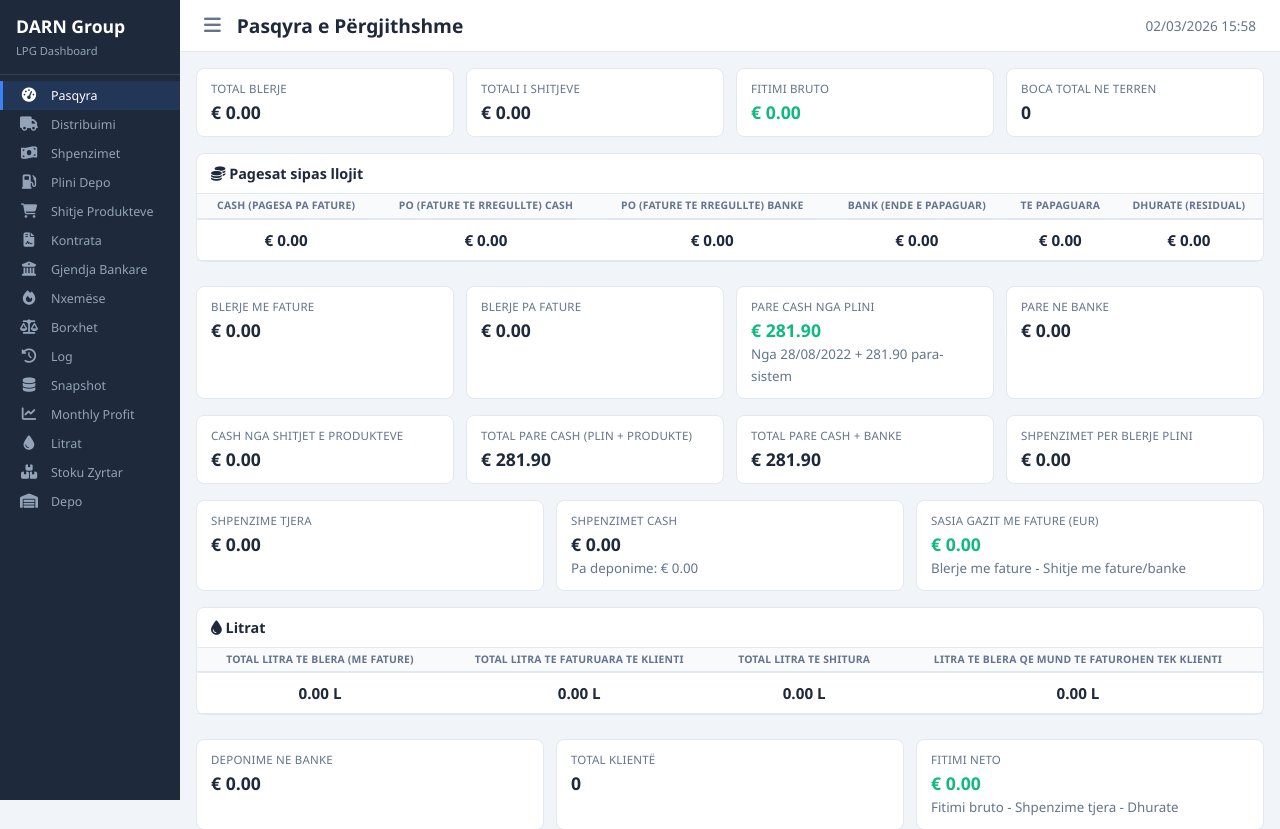
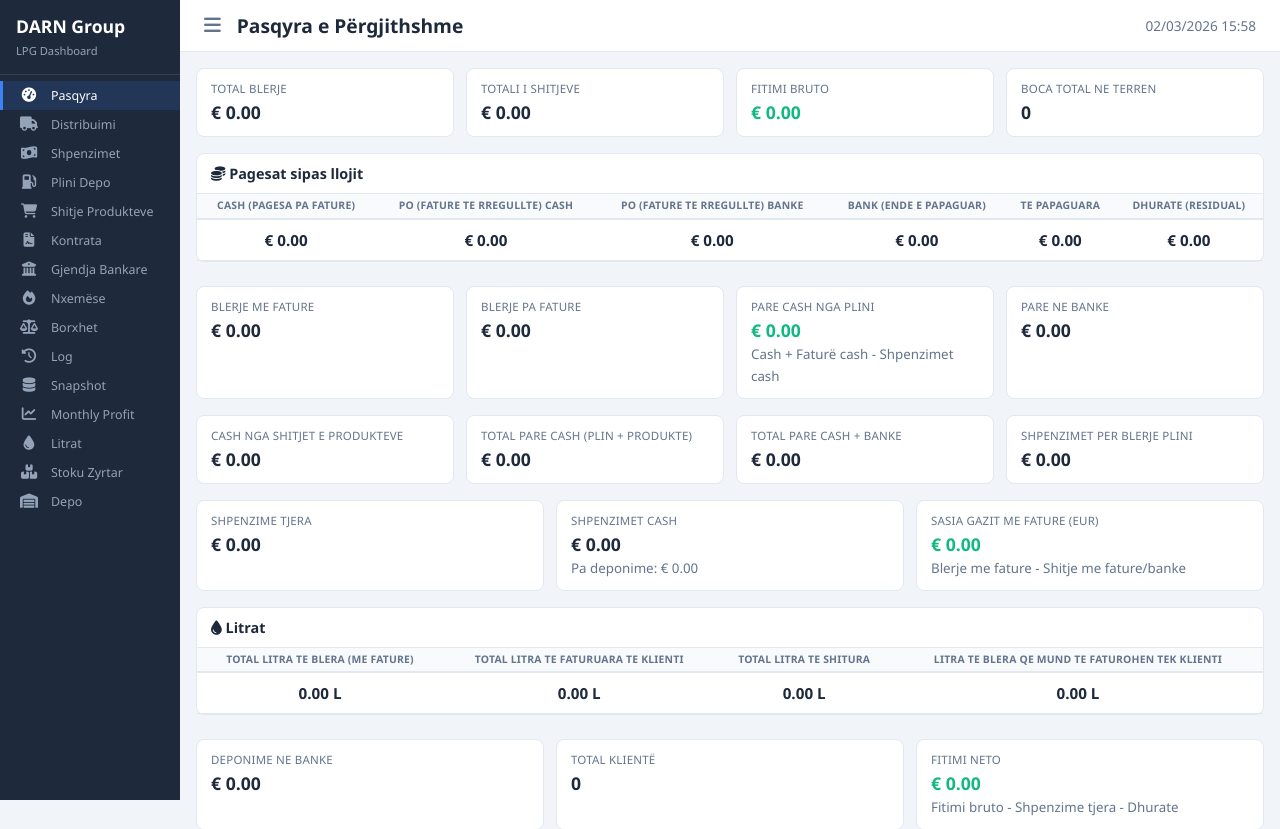
Before and after one commit to fisnikkk/darn-dashboard, a PHP site: page / in a window 1280 px wide. Shown: the top 829 px of the page. Run offline with PHP 8.4, Linux system fonts and the light colour scheme; data that the repository does not hold is empty.

Commit message:
Change Pare cash nga plini to all-time (matching Excel L3)
Use G3+H3-U3 formula with all-time values instead of date-filtered
from 2022-08-28. Removes the +281.9 hardcoded adjustment.

Co-Authored-By: Claude Opus 4.6 <noreply@anthropic.com>

```diff
--- a/index.php
+++ b/index.php
@@ -76,10 +76,8 @@ $bankBalance = $db->query("SELECT COALESCE(bilanci, 0) FROM gjendja_bankare ORDE
 // Product sales cash
 $produkteCash = $db->query("SELECT COALESCE(SUM(totali), 0) FROM shitje_produkteve WHERE LOWER(TRIM(menyra_pageses)) = 'cash'")->fetchColumn();
 
-// Excel L3: Pare cash vetem nga plini = Cash + Fature cash - Shpenzime cash
-// Calculated from 2022-08-28 onwards per Albulena's requirement
-// Hardcoded additions from pre-system period: +66.4+16.6+34.7+164.2 = +281.9
-$pareCashPlin = $paymentsFrom['cash'] + $paymentsFrom['fature_cash'] - $shpenzimCashFrom + 281.9;
+// Excel L3: Pare cash vetem nga plini = G3 + H3 - U3 (ALL-TIME, no date filter)
+$pareCashPlin = $payments['cash'] + $payments['fature_cash'] - $shpenzimCashAll;
 
 // Excel P3: Total pare cash nga plin dhe produkte
 $totalPareCash = $pareCashPlin + $produkteCash;
@@ -177,7 +175,7 @@ ob_start();
     <div class="summary-card">
         <div class="label">Pare cash nga plini</div>
         <div class="value <?= $pareCashPlin >= 0 ? 'positive' : 'negative' ?>">&euro; <?= eur($pareCashPlin) ?></div>
-        <small style="color:var(--text-muted);">Nga 28/08/2022 + 281.90 para-sistem</small>
+        <small style="color:var(--text-muted);">Cash + Faturë cash - Shpenzimet cash</small>
     </div>
     <div class="summary-card">
         <div class="label">Pare ne banke</div>
```
